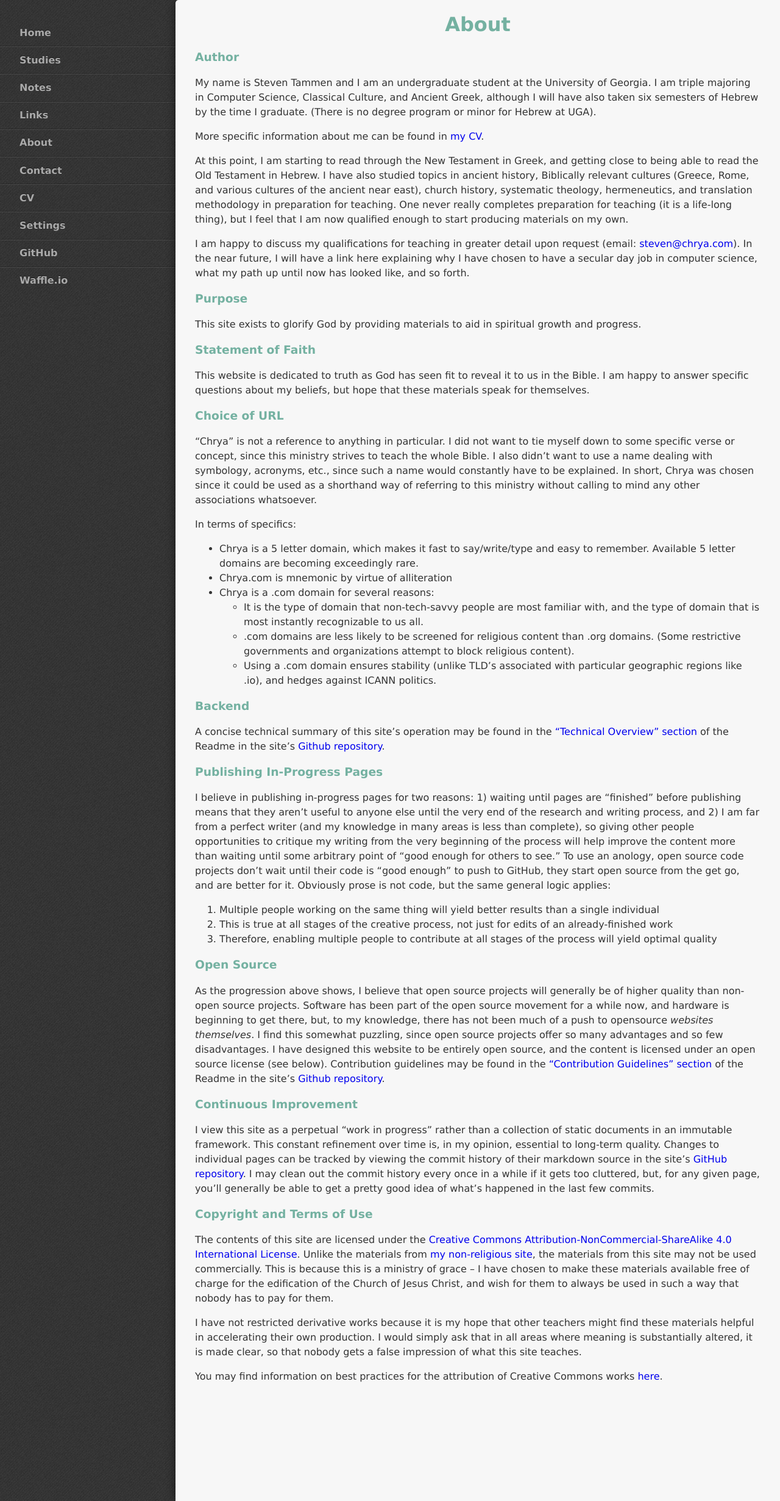
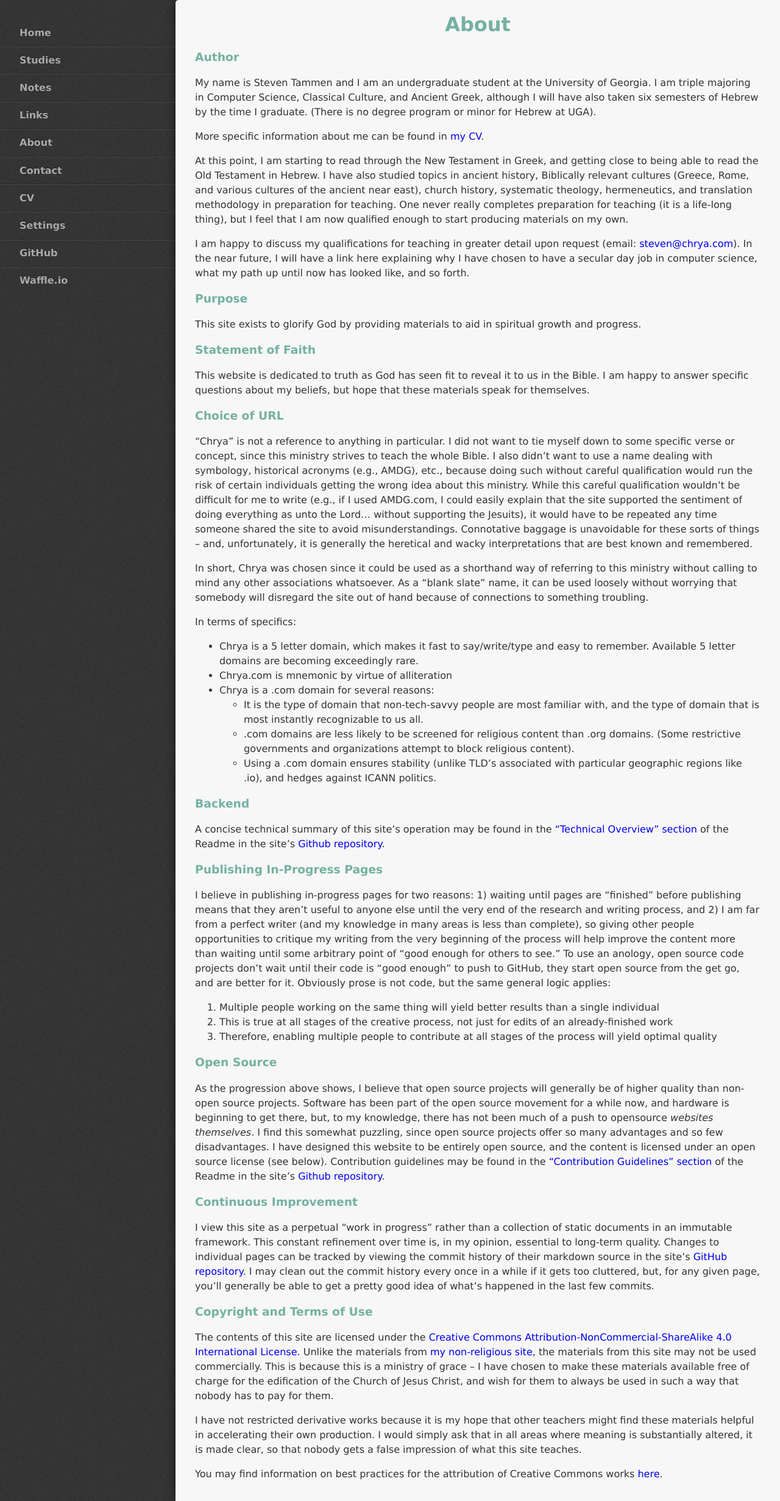
Before and after one commit to StevenTammen/chrya.com, a Jekyll site: the page built from pages/about.md, in a window 1280 px wide. Shown: the whole page at 61% size. Built offline with Jekyll 4.4.1, drawn with Linux system fonts in a browser that asks for light colours.

Commit message:
Update about.md

```diff
--- a/pages/about.md
+++ b/pages/about.md
@@ -26,7 +26,9 @@ This website is dedicated to truth as God has seen fit to reveal it to us in the
 
 ### Choice of URL
 
-"Chrya" is not a reference to anything in particular. I did not want to tie myself down to some specific verse or concept, since this ministry strives to teach the whole Bible. I also didn't want to use a name dealing with symbology, acronyms, etc., since such a name would constantly have to be explained. In short, Chrya was chosen since it could be used as a shorthand way of referring to this ministry without calling to mind any other associations whatsoever.
+"Chrya" is not a reference to anything in particular. I did not want to tie myself down to some specific verse or concept, since this ministry strives to teach the whole Bible. I also didn't want to use a name dealing with symbology, historical acronyms (e.g., AMDG), etc., because doing such without careful qualification would run the risk of certain individuals getting the wrong idea about this ministry. While this careful qualification wouldn't be difficult for me to write (e.g., if I used AMDG.com, I could easily explain that the site supported the sentiment of doing everything as unto the Lord... without supporting the Jesuits), it would have to be repeated any time someone shared the site to avoid misunderstandings. Connotative baggage is unavoidable for these sorts of things -- and, unfortunately, it is generally the heretical and wacky interpretations that are best known and remembered.
+
+In short, Chrya was chosen since it could be used as a shorthand way of referring to this ministry without calling to mind any other associations whatsoever. As a "blank slate" name, it can be used loosely without worrying that somebody will disregard the site out of hand because of connections to something troubling.
 
 In terms of specifics:
 
```
